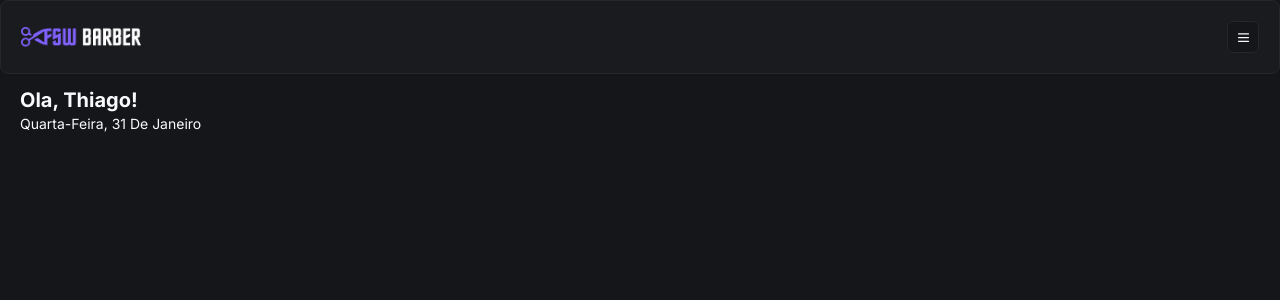
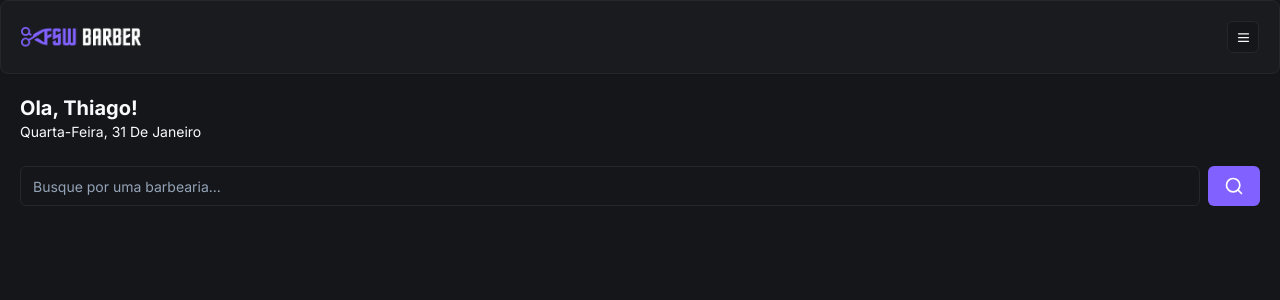
Before and after one commit to thiago105/FSW-Barber, a Next.js app: page / in a window 1280 px wide. Shown: the top 300 px of the page. Built offline with nearby package versions, Linux system fonts and the light colour scheme.

Commit message:
feat: add initial search components

```diff
--- /dev/null
+++ b/app/(home)/_components/search.tsx
@@ -0,0 +1,18 @@
+"use client";
+
+import { Button } from "@/app/_components/ui/button";
+import { Input } from "@/app/_components/ui/input";
+import { SearchIcon } from "lucide-react";
+
+const Search = () => {
+    return (
+        <div className="flex items-center gap-2">
+            <Input placeholder="Busque por uma barbearia..."/>
+            <Button variant="default">
+                <SearchIcon size={20}/>
+            </Button>
+        </div>
+     );
+}
+
+export default Search;
--- a/app/(home)/page.tsx
+++ b/app/(home)/page.tsx
@@ -2,20 +2,25 @@
 import Header from "../_components/header";
 import { format } from "date-fns"
 import { ptBR } from "date-fns/locale";
+import Search from "./_components/search";
 
 export default function Home() {
   return (
     <div>
       <Header />
 
-    <div className="px-5 pt-3">
+      <div className="px-5 pt-5">
         <h2 className="text-xl font-bold">Ola, Thiago!</h2>
         <p className="capitalize text-sm">
-        {format(new Date(), "EEEE',' dd 'de' MMMM",{
+          {format(new Date(), "EEEE',' dd 'de' MMMM", {
             locale: ptBR
           })}
         </p>
       </div>
+
+      <div className="px-5 mt-6">
+        <Search />
+      </div>
     </div>
   );
 }
--- /dev/null
+++ b/app/_components/ui/input.tsx
@@ -0,0 +1,25 @@
+import * as React from "react"
+
+import { cn } from "@/app/_lib/utils"
+
+export interface InputProps
+  extends React.InputHTMLAttributes<HTMLInputElement> {}
+
+const Input = React.forwardRef<HTMLInputElement, InputProps>(
+  ({ className, type, ...props }, ref) => {
+    return (
+      <input
+        type={type}
+        className={cn(
+          "flex h-10 w-full rounded-md border border-input bg-background px-3 py-2 text-sm ring-offset-background file:border-0 file:bg-transparent file:text-sm file:font-medium placeholder:text-muted-foreground focus-visible:outline-none focus-visible:ring-2 focus-visible:ring-ring focus-visible:ring-offset-2 disabled:cursor-not-allowed disabled:opacity-50",
+          className
+        )}
+        ref={ref}
+        {...props}
+      />
+    )
+  }
+)
+Input.displayName = "Input"
+
+export { Input }
```
Lines whose indentation alone changed are shown as unchanged.
